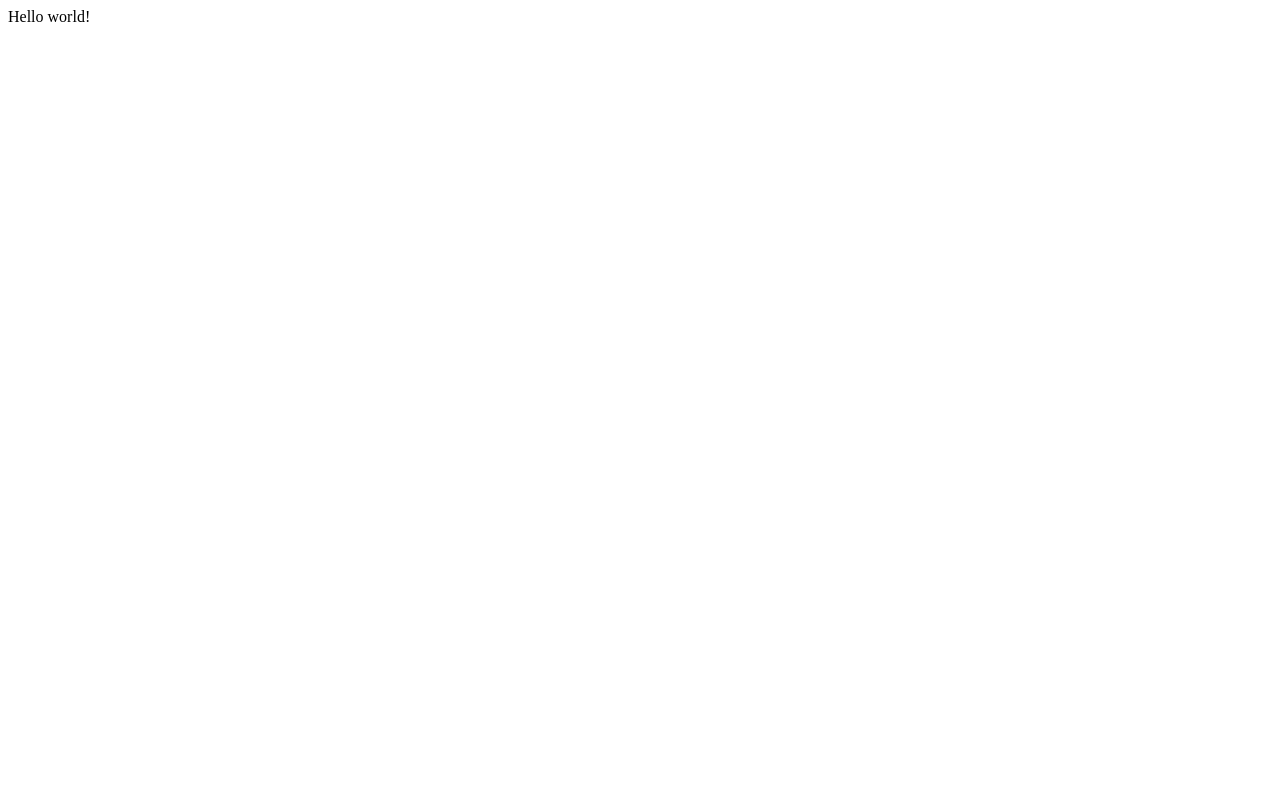
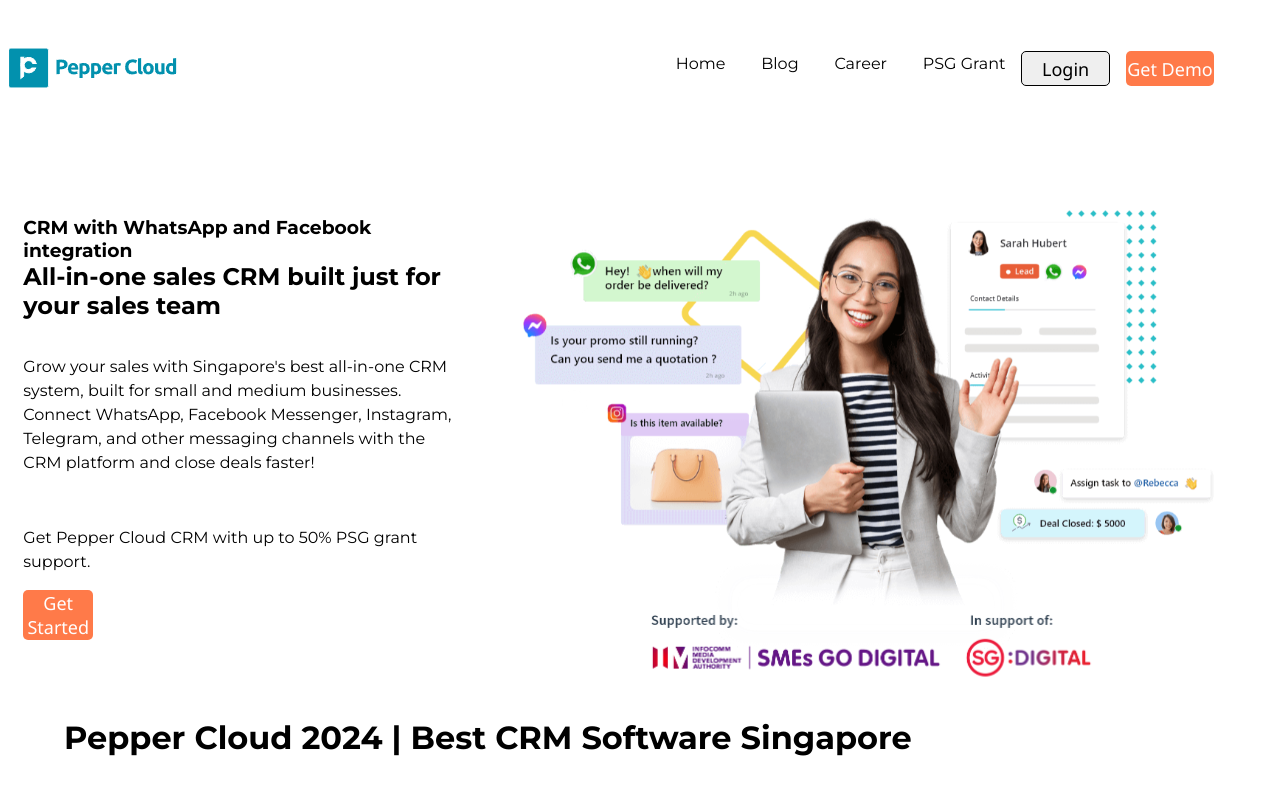
Before and after one commit to prateeksantani/pepper-cloud-poc-website, a Gatsby site: page / in a window 1280 px wide. Built offline with nearby package versions, Linux system fonts and the light colour scheme; Gatsby itself is replaced by a stand-in of ours.

Commit message:
final commit

```diff
--- /dev/null
+++ b/src/components/Layout.js
@@ -0,0 +1,17 @@
+import React from 'react'
+import Navbar from './Navbar'
+import '../styles/global.css'
+
+export default function Layout({children}) {
+  return (
+    <div classNmae="layout">
+      <Navbar/>
+      <div classNmae = "content">
+      {children}
+      </div>
+      <footer>
+      <h1>Pepper Cloud 2024 | Best CRM Software Singapore</h1>
+      </footer>
+    </div>
+  )
+}
--- /dev/null
+++ b/src/components/Navbar.js
@@ -0,0 +1,18 @@
+import {Link} from 'gatsby'
+import React from 'react'
+
+export default function Navbar() {
+  return (
+   <nav>
+   <img src='/logo.png' alt="site logo"></img>
+   <div className="links">
+    <Link to= "/">Home</Link>
+    <Link to="/blog">Blog</Link>
+    <Link to="/career">Career</Link>
+    <Link to="/psg_grant">PSG Grant</Link>
+    <button class="login-btn">Login</button>
+    <button class="Get-Demo-btn">Get Demo</button>
+   </div>
+   </nav>
+  )
+}
--- a/src/pages/index.js
+++ b/src/pages/index.js
@@ -1,5 +1,23 @@
 import * as React from "react"
+import Layout from "../components/Layout"
 
 export default function Home() {
-  return <div>Hello world!</div>
+  return (
+    <Layout>
+    <section className="main-page">
+      <div>
+    <h3>CRM with WhatsApp and Facebook integration</h3>
+    <h1>All-in-one sales CRM  built just for your sales  team</h1>
+    <br></br>
+    <p>Grow your sales with Singapore's best all-in-one CRM system, built for small and medium businesses. Connect WhatsApp, Facebook Messenger, Instagram, Telegram, and other messaging channels with the CRM platform and close deals faster!</p>
+    <br></br>
+    <p>Get Pepper Cloud CRM with up to 50% PSG grant support.</p>
+    <button class="btn">Get Started</button>
+    </div>
+    <div>
+    <img src="/index-cover.png" alt="cover"></img>
+    </div>
+    </section>
+    </Layout>
+  )
 }
--- /dev/null
+++ b/src/styles/global.css
@@ -0,0 +1,99 @@
+@import url('https://fonts.googleapis.com/css2?family=Montserrat:wght@300;400;500;700&display=swap');
+
+* {
+  margin: 0;
+  padding: 0;
+  text-decoration: none;
+  font-family: "Montserrat";
+  color: black;
+}
+html, body {
+  min-height: 100%;
+}
+body {
+  background: white;
+  background-repeat: no-repeat;
+}
+p {
+  margin: 16px auto;
+  line-height: 1.5em;
+  margin-left: 5%;
+}
+
+.main-page{
+  display: flex;
+  justify-content: center;
+  align-items: center;
+}
+
+
+
+.login-btn{
+  height: 60%;
+  width: 15%;
+  font-size: 18px;
+  font-weight: 500;
+  font-family:'Segoe UI', Tahoma, Geneva, Verdana, sans-serif;
+  border-radius: 5px;
+  border: 1px solid black;
+}
+
+.Get-Demo-btn{
+  color: white;
+  height: 60%;
+  width: 15%;
+  font-size: 18px;
+  font-weight: 500;
+  font-family:'Segoe UI', Tahoma, Geneva, Verdana, sans-serif;
+  background-color: #ff7A49;
+  border-radius: 5px;
+  border: none;
+}
+
+.btn{
+  margin-left: 5%;
+   color: white;
+  height: 50px;
+  width: 15%;
+  font-size: 18px;
+  font-weight: 500;
+  font-family:'Segoe UI', Tahoma, Geneva, Verdana, sans-serif;
+  background-color: #ff7A49;
+  border-radius: 5px;
+  border: none;
+}
+
+h1,h2,h3{
+  margin-left: 5%;
+}
+
+.layout {
+  max-width: 1200px;
+  margin: 0 auto;
+}
+nav {
+  display: grid;
+  grid-template-columns: 1fr 1fr;
+  margin: 40px auto;
+}
+nav .links {
+  display:flex;
+  justify-content:space-evenly;
+  align-items: center;
+  margin-right: 50px;
+}
+nav a {
+  display: inline-block;
+  margin-left: 20px;
+  font-weight: 400;
+  padding-bottom: 8px;
+  border-bottom: 3px solid transparent;
+}
+nav a:hover {
+  border-color: white;
+}
+footer p{
+  text-align: center;
+  color: #bbb;
+  margin: 40px auto;
+}
```
Also changed, not shown: src/pages/404.js (added, +13 -0 lines), src/pages/blog.js (added, +15 -0 lines), src/pages/career.js (added, +15 -0 lines), src/pages/psg_grant.js (added, +13 -0 lines), static/index-cover.png (added), static/logo.png (added).
